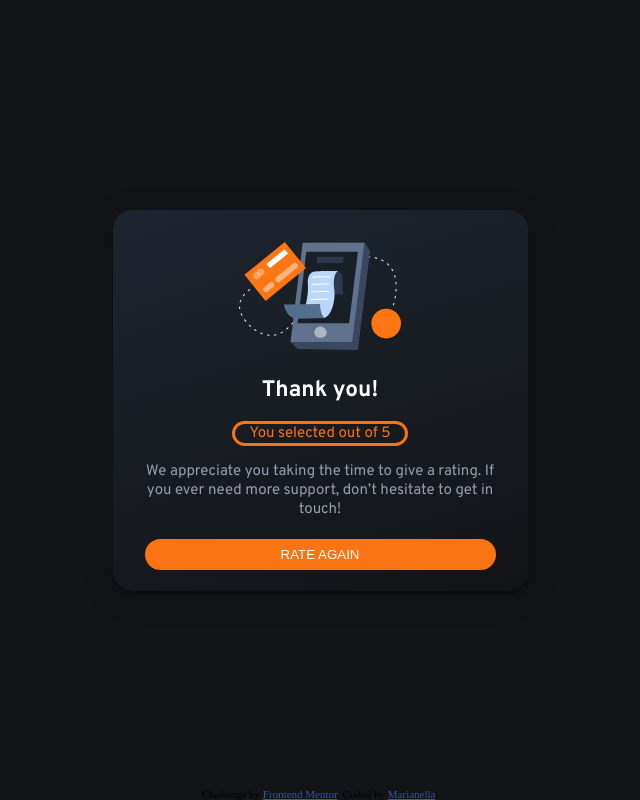
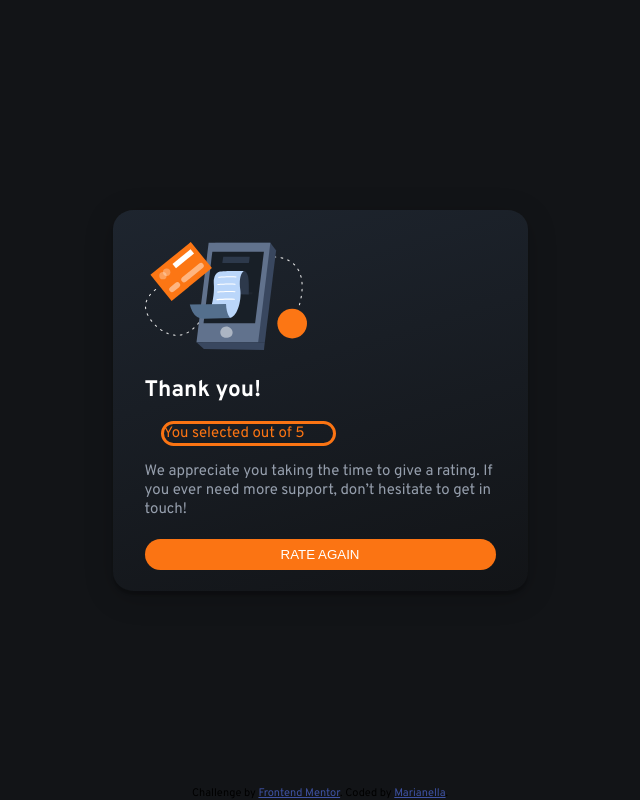
Before and after one commit to Marianellag1/fuzzy-octo-rate, a plain HTML site: page index.html in a window 1280 px wide. Both pictures are taken after a click on the button "SUBMIT". Shown: the whole page, without its empty margins (320-960 px from the left). Drawn offline with Linux system fonts and the light colour scheme.

Commit message:
not showing css in live link

```diff
--- a/Assets/css/style.css
+++ b/Assets/css/style.css
@@ -30,12 +30,8 @@
     --orange: hsl(25, 97%, 53%);
 }
 
-main {
+body {
     font-family: 'Overpass', sans-serif;
-    text-align: center;
-}
-
-body {
     font-size: 15px;
     min-height: 100vh;
     display: flex;
--- a/index.html
+++ b/index.html
@@ -7,14 +7,14 @@
   <link rel="preconnect" href="https://fonts.googleapis.com">
   <link rel="preconnect" href="https://fonts.gstatic.com" crossorigin>
   <link href="https://fonts.googleapis.com/css2?family=Overpass:wght@400;700&display=swap" rel="stylesheet">
+  <link rel="icon" type="image/png" sizes="32x32" href="./images/favicon-32x32.png">
   <link rel="stylesheet" href="./assets/css/style.css">
-  <link rel="icon" type="image/png" sizes="32x32" href="./images/favicon-32x32.png">
   <title>Frontend Mentor | Interacive rating component</title>
 </head>
 
 <body>
   <!-- Rating state start -->
-  <main>
+  <div class="wrapper">
     <div class="first box">
       <img src="./images/icon-star.svg" alt="star within a circle">
       <h1>How did we do?</h1>
@@ -53,7 +53,7 @@
 
         <!-- Thank you state end -->
     </div>
-  </main>
+  </div class="wrapper">
 
   <footer>
     <div class="attribution footer">
```
